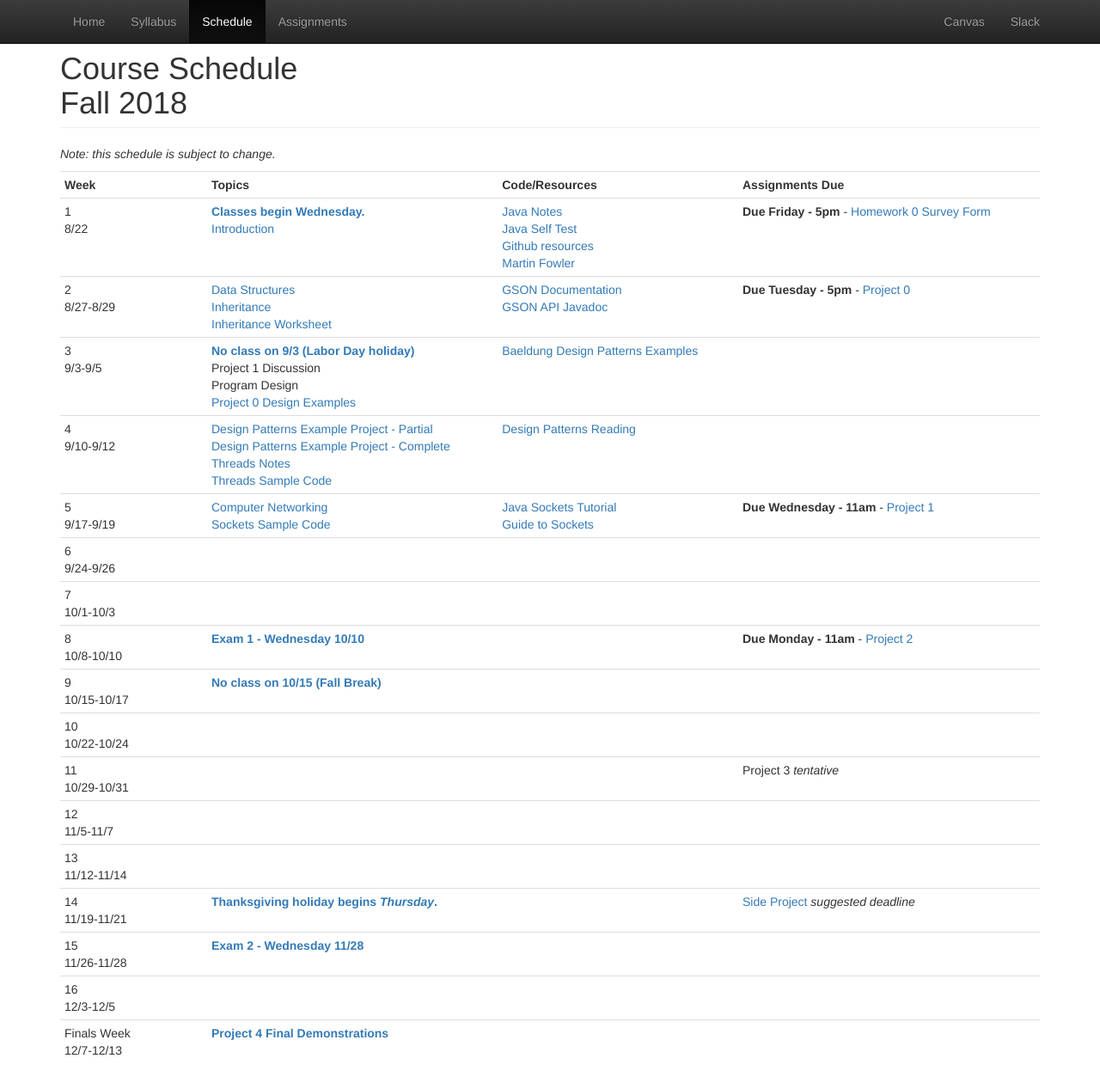
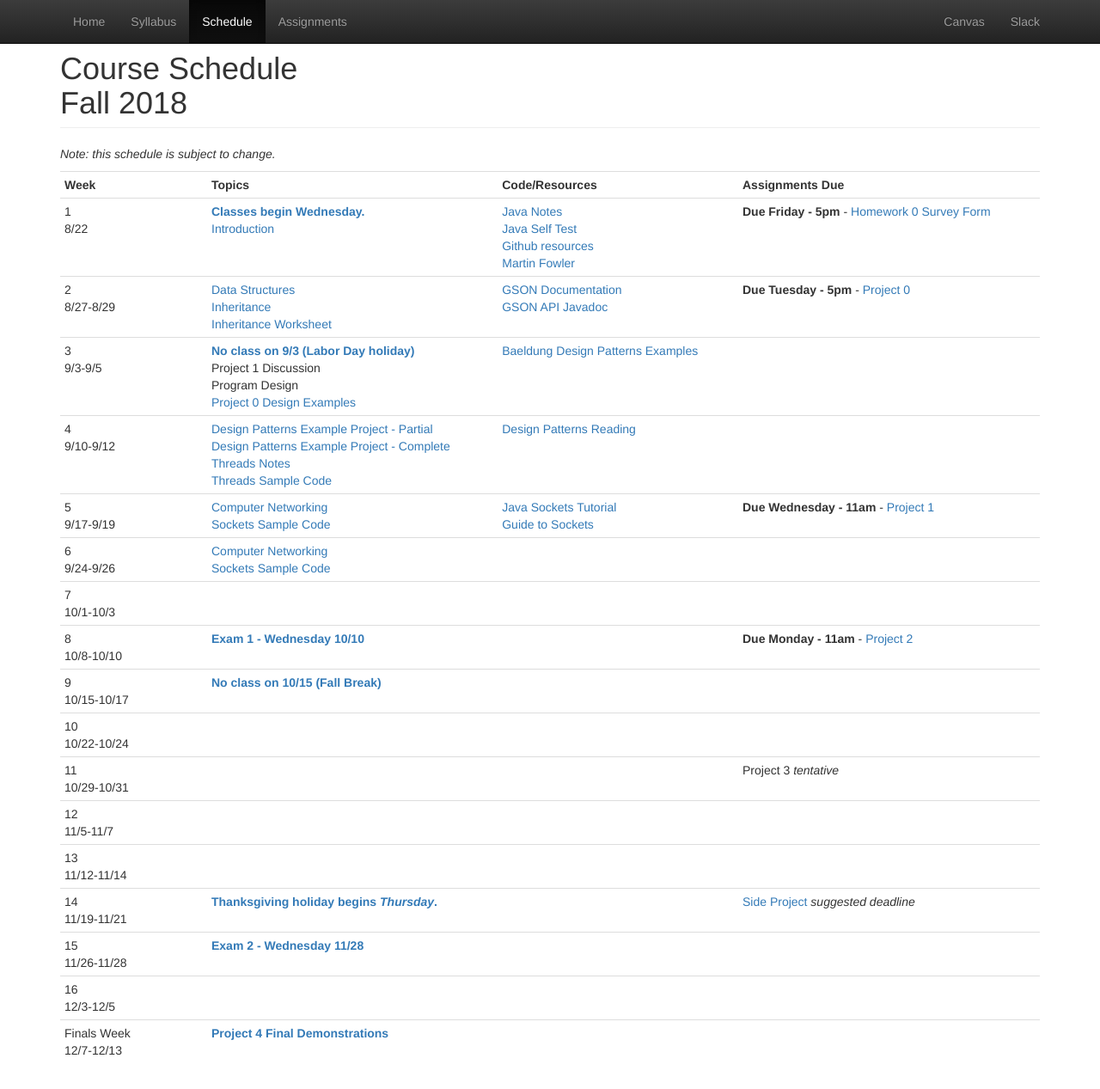
Before and after one commit to CS601-F18/cs601-f18.github.io, a Jekyll site: the page built from schedule.html, in a window 1280 px wide and 1277 px high. Shown: the top 1267 px of the window at 86% size. Built offline with Jekyll 4.4.1, drawn with Linux system fonts in a browser that asks for light colours.

Commit message:
adding links

```diff
--- a/schedule.html
+++ b/schedule.html
@@ -92,6 +92,8 @@ title: Schedule
 		<tr>
 			<td>6<br/>9/24-9/26</td>
 			<td>
+				<a href="https://github.com/srollins/software-dev-materials/blob/master/notes/advanced/networking.md"> Computer Networking</a><br/>
+				<a href="https://github.com/CS601-F18/code-examples/tree/master/Sockets">Sockets Sample Code</a><br/>
 			</td>
 			<td>
 			</td>
```
